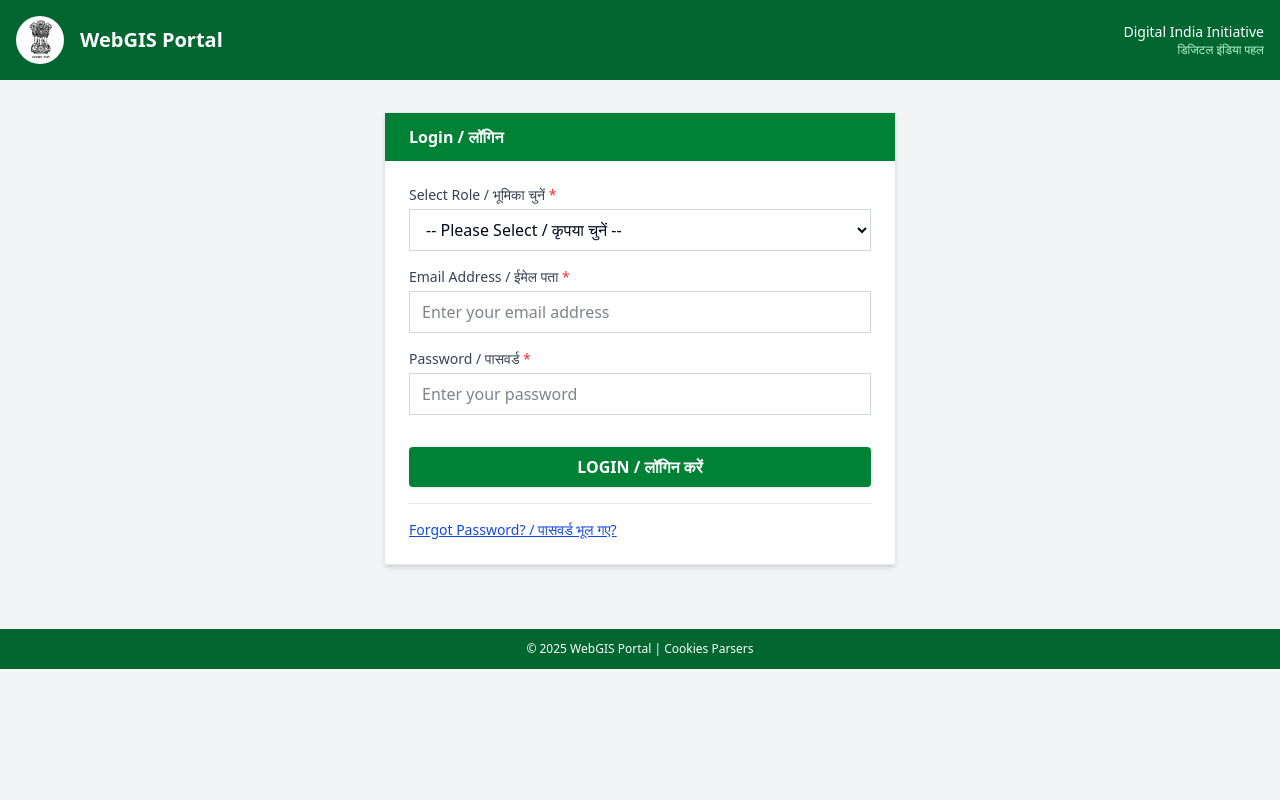
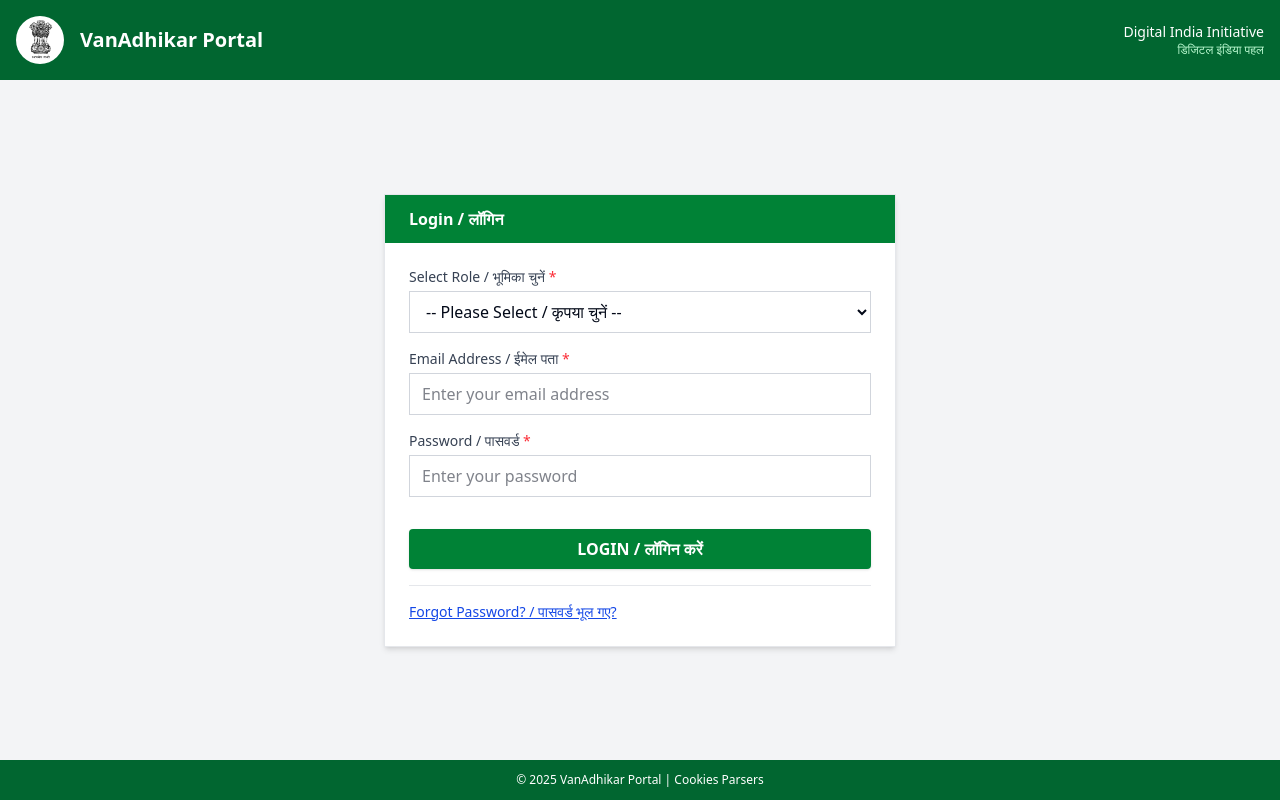
Before and after one commit to Abhaysoft-inc/sih-mvp, a Next.js app: page /auth in a window 1280 px wide. Built offline with nearby package versions, Linux system fonts and the light colour scheme.

Commit message:
Fixed some issues

```diff
--- a/src/app/auth/page.jsx
+++ b/src/app/auth/page.jsx
@@ -55,7 +55,7 @@
     }
 
     return (
-        <div className="min-h-screen bg-gray-100">
+        <div className="min-h-screen bg-gray-100 flex flex-col">
 
             <div className="bg-green-800 text-white py-4">
                 <div className="container mx-auto px-4">
@@ -65,7 +65,7 @@
                                 <img src="/emblem.png" alt="" className='w-7' />
                             </div>
                             <div>
-                                <h1 className="text-xl font-bold">WebGIS Portal</h1>
+                                <h1 className="text-xl font-bold">VanAdhikar Portal</h1>
                                 <p className="text-sm text-green-200"></p>
                             </div>
                         </div>
@@ -78,8 +78,8 @@
             </div>
 
             {/* Main Content */}
-            <div className="container mx-auto px-4 py-8">
-                <div className="max-w-lg mx-auto">
+            <div className="flex-1 flex items-center justify-center px-4 py-8">
+                <div className="max-w-lg w-full">
 
 
                     {/* Login Form */}
@@ -178,8 +178,8 @@
 
 
             {/* Bottom Bar */}
-            <div className="w-full py-3 bg-green-800 text-center text-white text-xs mt-8">
-                &copy; 2025 WebGIS Portal | Cookies Parsers
+            <div className="w-full py-3 bg-green-800 text-center text-white text-xs">
+                &copy; 2025 VanAdhikar Portal | Cookies Parsers
             </div>
         </div>
     )
--- a/src/app/dashboard/survey/page.jsx
+++ b/src/app/dashboard/survey/page.jsx
@@ -94,7 +94,7 @@
               fontWeight: "600",
               color: "white"
             }}>
-              Survey Dashboard
+             VanAdhikar Survey Dashboard
             </div>
             <div style={{
               fontSize: "12px",
--- a/src/translations/translations.json
+++ b/src/translations/translations.json
@@ -1,7 +1,7 @@
 {
     "en": {
         "navbar": {
-            "portalName": "FRA-GIS Portal",
+            "portalName": "VanAdhikar Portal",
             "active": "Active",
             "logout": "Logout",
             "login": "Login",
@@ -178,7 +178,7 @@
     },
     "hi": {
         "navbar": {
-            "portalName": "वन अधिकार-जीआईएस पोर्टल",
+            "portalName": "वनअधिकार पोर्टल",
             "active": "सक्रिय",
             "logout": "लॉगआउट",
             "login": "लॉगिन",
```
